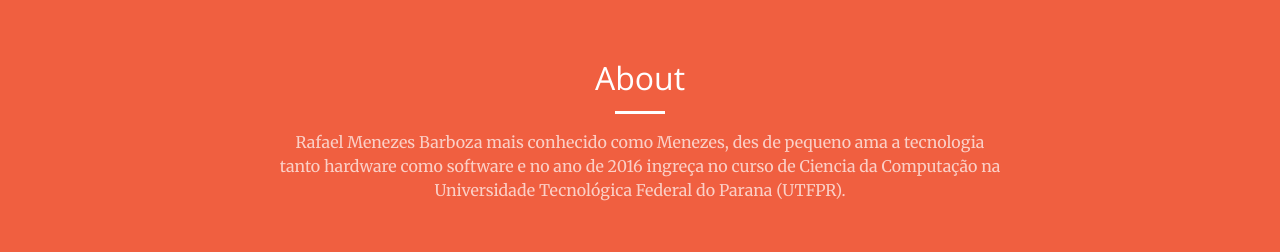
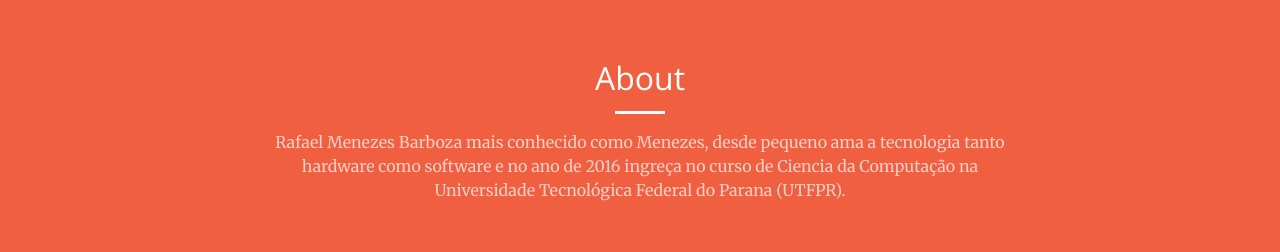
Before and after one commit to rmmenezes/rmmenezes.github.io, a plain HTML site: page index.html in a window 1280 px wide. Shown: the part 840-1092 px from the top of the page. Drawn offline with nearby package versions, Linux system fonts and the light colour scheme; files whose address does not match are found by name.

Commit message:
Update index.html

```diff
--- a/index.html
+++ b/index.html
@@ -71,7 +71,7 @@
           <div class="col-lg-8 mx-auto text-center">
             <h2 class="section-heading text-white">About</h2>
             <hr class="light">
-            <p class="text-faded">Rafael Menezes Barboza mais conhecido como Menezes, des de pequeno ama a tecnologia tanto hardware como software e no ano de 2016 ingreça no curso de Ciencia da Computação na Universidade Tecnológica Federal do Parana (UTFPR). </p>
+            <p class="text-faded">Rafael Menezes Barboza mais conhecido como Menezes, desde pequeno ama a tecnologia tanto hardware como software e no ano de 2016 ingreça no curso de Ciencia da Computação na Universidade Tecnológica Federal do Parana (UTFPR). </p>
           </div>
         </div>
       </div>
```
